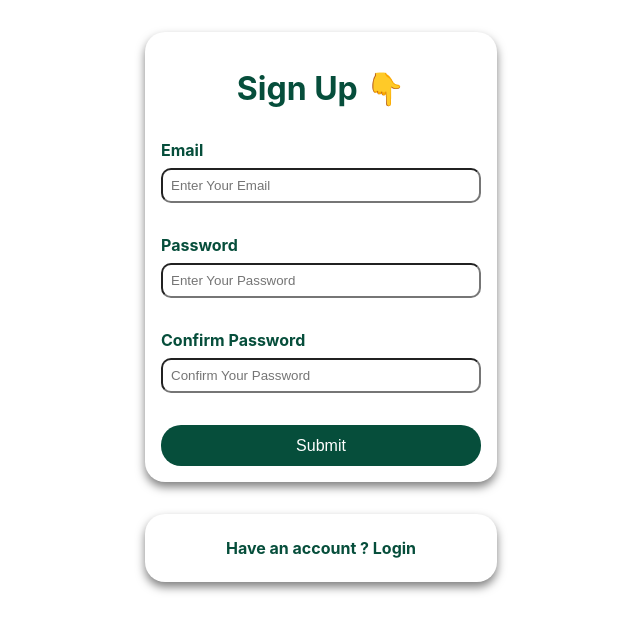
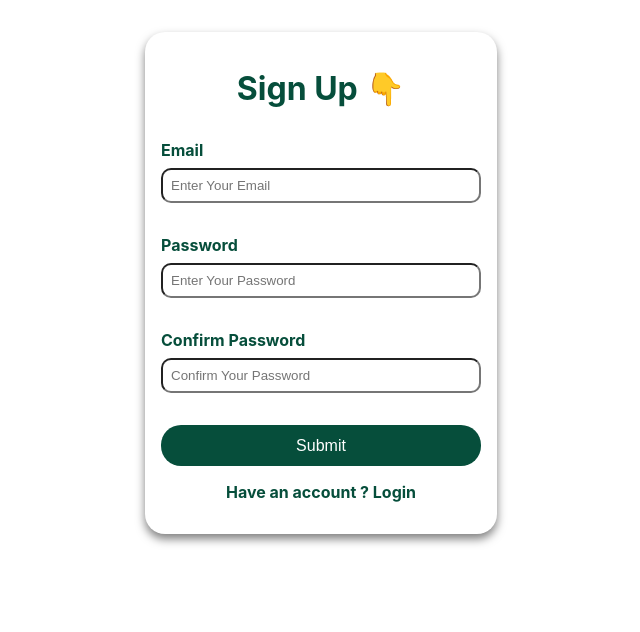
Before and after one commit to Shubh1028/expense-tracker-new, a React (Create React App) app: page / in a window 1280 px wide. Shown: the top 632 px of the page, without its empty margins (319-959 px from the left). Built offline with nearby package versions, Linux system fonts and the light colour scheme.

Commit message:
Singup Updated

```diff
--- a/src/pages/SignUp.css
+++ b/src/pages/SignUp.css
@@ -10,17 +10,7 @@ button {
 button:hover{
     background-color: #047857;
 }
-.login-redirect{
-    width: 25%;
-    margin: 0.6rem auto;
-    color: #064e3b;
-    padding: 0.5rem 1rem;
-    border-radius: 20px;
-    box-shadow: 0px 5px 10px 0px rgba(0, 0, 0, 0.5);
-    text-align: center;
-    font-weight: bold;
 
-}
 .contact-form{
     width: 25%;
     margin: 2rem auto;
@@ -28,6 +18,10 @@ button:hover{
     padding: 1rem;
     border-radius: 20px;
     box-shadow: 0px 5px 10px 0px rgba(0, 0, 0, 0.5);
+}
+.contact-form p{
+    text-align: center;
+    font-weight: bold;
 }
 .contact-form label{
     font-weight: bold;
--- a/src/pages/SignUp.js
+++ b/src/pages/SignUp.js
@@ -63,11 +63,9 @@ if(enteredEmail && enteredPassword && enteredCpassword && enteredPassword === en
         <input type='password' id='cpassword' placeholder="Confirm Your Password" ref={fetchCpasswordRef}/>
     </div>
     <button type='submit'>Submit</button>
+    <p>Have an account ? Login</p>
    </form>
-   <div className='login-redirect'>
-    <p>Have an account ? Login</p>
 
-   </div>
    </Fragment>
   );
 };
```
